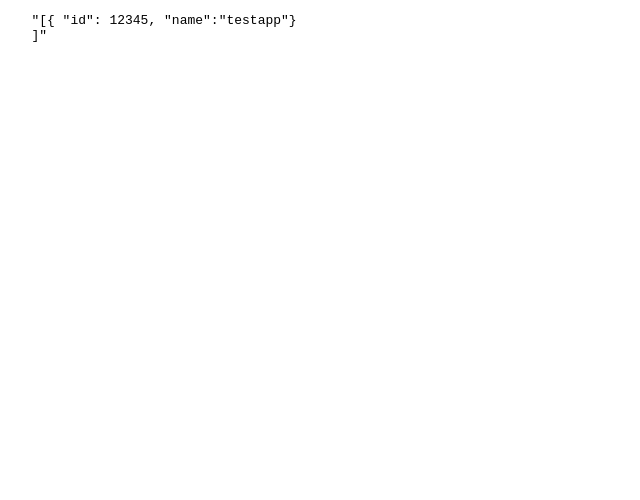
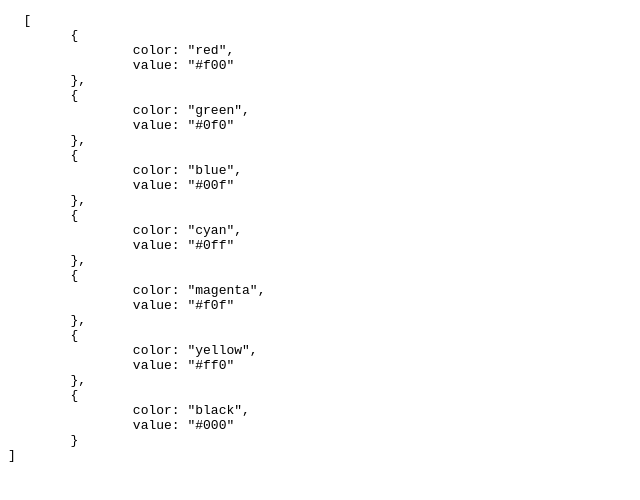
Before and after one commit to RajPawar141/Sample, a plain HTML site: page index.html in a window 1280 px wide. Shown: the whole page, without its empty margins (0-640 px from the left). Drawn offline with Linux system fonts and the light colour scheme.

Commit message:
Update index.html

```diff
--- a/index.html
+++ b/index.html
@@ -8,7 +8,36 @@
   </head>
   <body>
    <pre style="word-wrap: break-word: white-space: pre-wrap;">
-   "[{ "id": 12345, "name":"testapp"}
-   ]"
+  [
+	{
+		color: "red",
+		value: "#f00"
+	},
+	{
+		color: "green",
+		value: "#0f0"
+	},
+	{
+		color: "blue",
+		value: "#00f"
+	},
+	{
+		color: "cyan",
+		value: "#0ff"
+	},
+	{
+		color: "magenta",
+		value: "#f0f"
+	},
+	{
+		color: "yellow",
+		value: "#ff0"
+	},
+	{
+		color: "black",
+		value: "#000"
+	}
+]
+   </pre>
   </body>
 </html>
```
